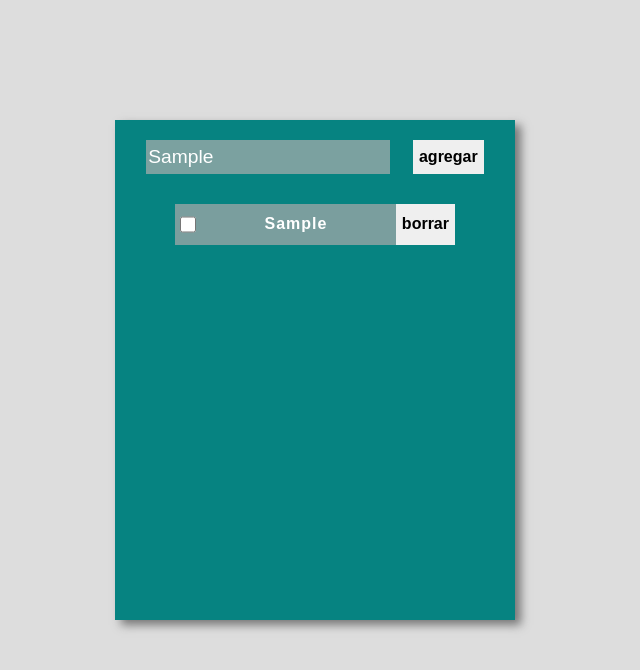
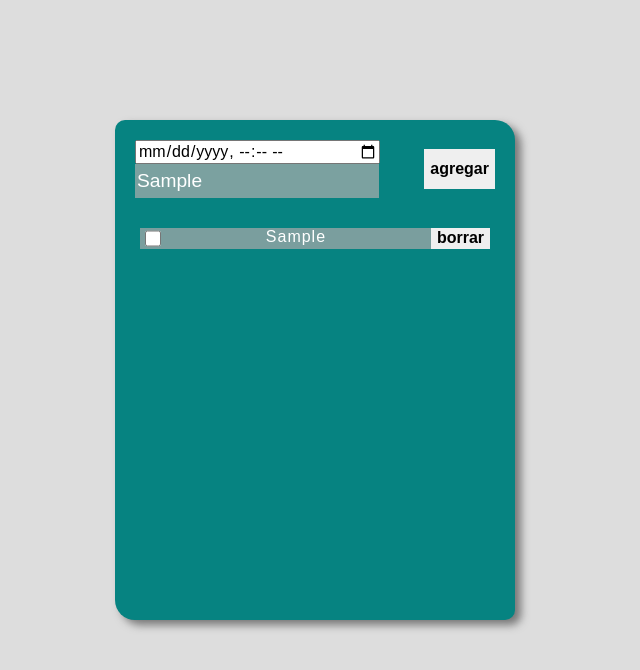
Before and after one commit to dedurasawa/lista-de-tareas, a plain HTML site: page index.html in a window 1280 px wide. Both pictures are taken after typing "Sample" into the empty fields and a click on the button "agregar". Shown: the whole page, without its empty margins (325-965 px from the left). Drawn offline with Linux system fonts and the light colour scheme.

Commit message:
mejorando lista de tareas, agregando fecha y hora

```diff
--- a/estilos.css
+++ b/estilos.css
@@ -11,17 +11,23 @@ body {
     margin: 120px auto;
     background-color: #068381;
     box-shadow: 6px 5px 9px #777777;
+    border-radius: 10px 20px 10px 20px;
 }
 
 .seccion_inicial {
     display: flex;
     justify-content: space-around;
+    align-items: center;
     padding: 20px;
+}
+.fecha {
+    width: 15rem;
 }
 
 .btn_agregar {
     border: none;
     font-weight: 600;
+    height: 40px;
 }
 
 .btn_agregar:hover {
@@ -53,15 +59,19 @@ body {
 .tarea {
     display: flex;
     background-color: #7A9E9E;
-    margin: 10px;
-    width: 280px;
+    margin: 10px 0;
+    width: 350px;
     justify-content: space-between;
 }
 
+.fecha_texto {
+    margin: 0;
+    color: #ffffff;
+}
+
 .tarea_text {
-    margin: .7rem 1rem;
+    margin: 0;
     color: #ffffff;
-    font-weight: 600;
     letter-spacing: 1px;
 }
 
--- a/index.html
+++ b/index.html
@@ -12,7 +12,10 @@
 <body>
     <section class="contenedor">
         <article class="seccion_inicial">
-            <input type="text" class="texto_push" id="textarea">
+            <span class="inputs">
+                <input type="datetime-local" class="fecha" id="fecha">
+                <input type="text" class="texto_push" id="textarea">
+            </span>
             <button class="btn_agregar" value="agregar tarea" id="btnagregar">agregar</button>
         </article>
 
--- a/responsive.css
+++ b/responsive.css
@@ -1,6 +1,6 @@
 @media screen and (max-width: 380px) {
 	.contenedor {
-		width: 100%;
+		width: 95%;
 		margin: 50px auto;
 		min-height: 600px;
 	}
@@ -9,7 +9,9 @@
 		justify-content: space-between;
 	}
 
-	.texto_push {
+
+
+	.texto_push, .fecha {
 		width: 80%;
 	}
 
@@ -21,8 +23,11 @@
 		width: 100%;
 	}
 
+	.fecha_texto{
+
+	}
+
 	.tarea_text {
-		margin: 10px 0px 10px 5px;
 		width: 70%;
 	}
 
--- a/script.js
+++ b/script.js
@@ -1,39 +1,66 @@
-let entradaDatos = document.getElementById("textarea")
-let btnAgregar = document.getElementById("btnagregar")
-let tareaTexto = document.getElementById("tarea_text")
-let contenedor = document.getElementById("contenedor_listas")
-btnAgregar.addEventListener('click', guardarDato)
+let entradaDatos = document.getElementById("textarea");
+let btnAgregar = document.getElementById("btnagregar");
+let tareaTexto = document.getElementById("tarea_text");
+let contenedor = document.getElementById("contenedor_listas");
+let fecha = document.getElementById("fecha");
 
+btnAgregar.addEventListener('click', guardarDato);
 
+function formatoFecha() {
 
-
-
+    let arrayFecha = [];
+    arrayFecha.push(fecha.value);
+    let nuevaCadena = arrayFecha.toString();
+    let mejoraCadena = nuevaCadena.replace(/(-)/gm,"/");
+    let ultimaModificacion = mejoraCadena.replace(/(T)/gm," ");
+    return ultimaModificacion;
+}
 
 
 function guardarDato() {
-    let dato = entradaDatos.value
+    let dato = entradaDatos.value;
 
     let cardItem = document.createElement('li');
     cardItem.className = 'tarea';
+
     contenedor_listas.appendChild(cardItem);
 
     let revision = document.createElement('input');
+
     revision.type = 'checkbox';
     revision.className = "check";
+
     cardItem.appendChild(revision);
 
+    let separador = document.createElement('span');
+    cardItem.appendChild(separador);
+
+    let fecha = document.createElement('p');
+    fecha.innerText = formatoFecha();
+    fecha.className = 'fecha_texto';
+    separador.appendChild(fecha);
+
     let texto = document.createElement('p');
-    texto.innerText = dato
+//en la variable texto almacenamos la variable dato
+// (dicha variable se obtiene del textarea)
+    texto.innerText = dato;
     texto.className = 'tarea_text';
-    cardItem.appendChild(texto);
+
+    separador.appendChild(texto);
 
     let btnBorrar = document.createElement('button');
+
     btnBorrar.className = 'btn_borrar';
-    btnBorrar.innerText = 'borrar'
+    btnBorrar.innerText = 'borrar';
+
     cardItem.appendChild(btnBorrar);
+
     btnBorrar.addEventListener('click', function borrar() {
-        cardItem.remove()
+        cardItem.remove();
     })
 
-    contenedor.appendChild(cardItem)
+    contenedor.appendChild(cardItem);
 }
+
+
+// localStorage.setItem(key: DOMString, JSON.stringify(dato)
```
